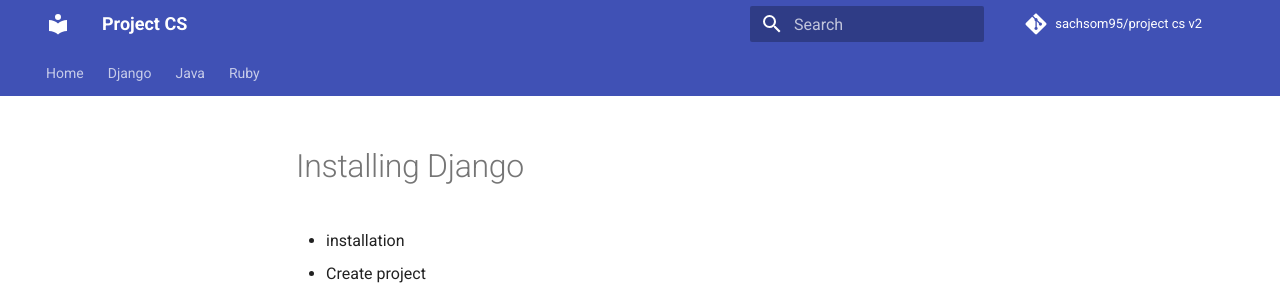
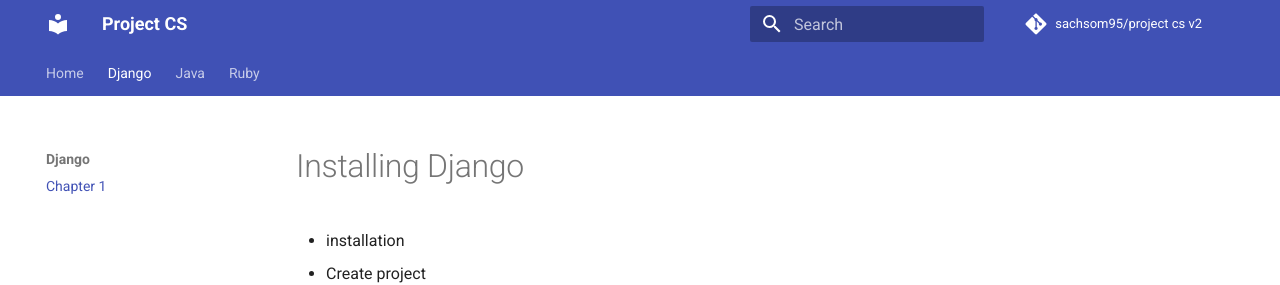
Before and after one commit to sachsom95/project_cs_v2, an MkDocs documentation site: the page built from docs/Django/introduction.md, in a window 1280 px wide. Shown: the top 285 px of the page. Built offline with MkDocs 1.6.1 and Material for MkDocs 9.7.7, drawn with Linux system fonts in a browser that asks for light colours; comment, search, counter and statistics services are not loaded; old or Windows-style settings are respelled for this version of MkDocs.

Commit message:
Hotfix Django

```diff
--- a/mkdocs.yml
+++ b/mkdocs.yml
@@ -19,7 +19,7 @@ markdown_extensions:
 pages:
   - Home: "index.md"
   - Django:
-      - "Chapter 1": "Django/Introduction.md"
+      - "Chapter 1": "Django/introduction.md"
   #     - "Chapter 1": "Python/Chapter2.md"
   # - Machine Learning:
   #     - "Chapter 1": "Python/Chapter1.md"
```
